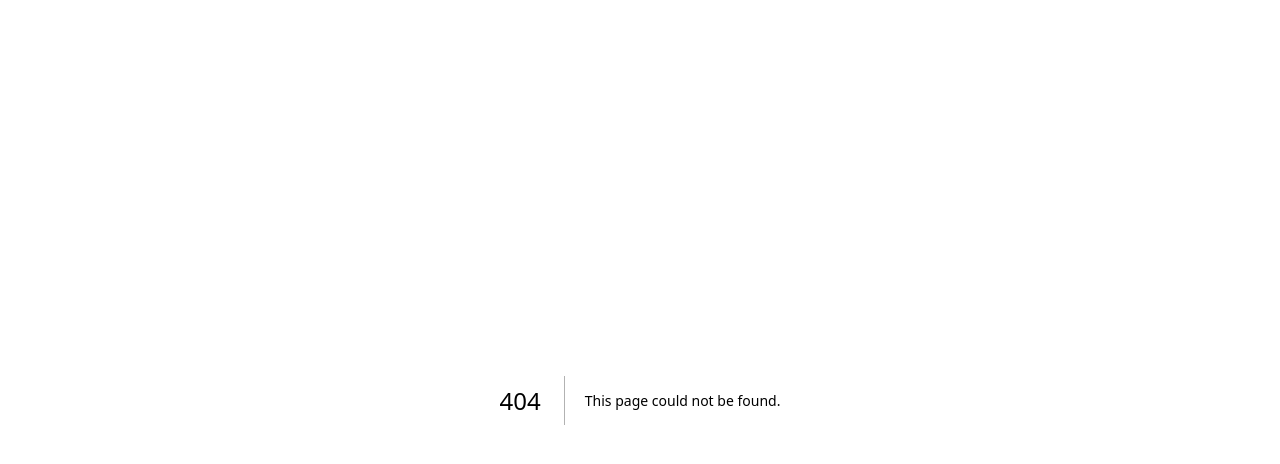
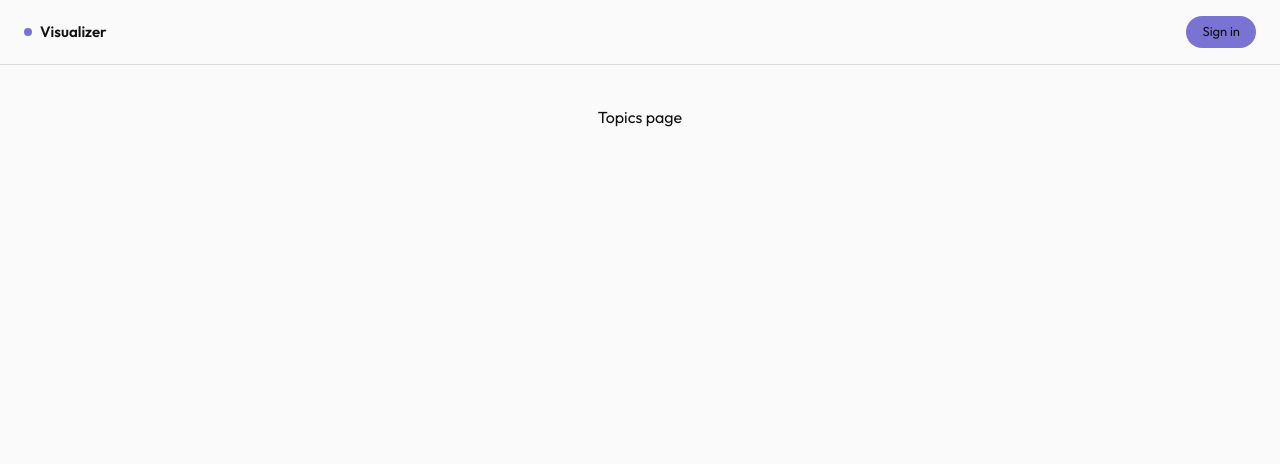
Before and after one commit to rimsha-shoukat/visualizer, a Next.js app: page /topics in a window 1280 px wide. Before the commit this address had no page. Shown: the top 464 px of the page. Built offline with nearby package versions, Linux system fonts and the light colour scheme.

Commit message:
pages && links added

```diff
--- /dev/null
+++ b/src/app/(auth)/profile/page.tsx
@@ -0,0 +1,23 @@
+import Link from "next/link";
+
+export default function Profile() {
+  return (
+    <>
+      <nav className="flex flex-row items-center justify-between px-6 py-4 border-b border-muted/20">
+        <div className="flex flex-row items-center justify-center gap-2">
+          <div className="w-2 h-2 bg-accent rounded-full"></div>
+          <h1 className="text-[15px] font-semibold">Visualizer</h1>
+        </div>
+        <Link
+          href="/topics"
+          className="text-[13px] text-muted px-2.5 py-1 rounded-[5px] hover:text-text/80 hover:bg-muted/10 cursor-pointer"
+        >
+          Topics
+        </Link>
+      </nav>
+      <section className="flex flex-col items-center justify-center gap-4 my-10">
+        Profile page
+      </section>
+    </>
+  );
+}
--- a/src/app/auth/signin/page.tsx
+++ b/src/app/(auth)/signin/page.tsx
@@ -1,3 +1,5 @@
+import Link from "next/link";
+
 export default function Signin() {
   return (
     <>
@@ -6,7 +8,9 @@ export default function Signin() {
           <div className="w-2 h-2 bg-accent rounded-full"></div>
           <h1 className="text-[15px] font-semibold">Visualizer</h1>
         </div>
-        <div className="text-[12px] text-muted">← Back to home</div>
+        <Link href="/" className="text-[12px] text-muted">
+          ← Back to home
+        </Link>
       </nav>
       <section className="flex flex-col items-center justify-center gap-4 my-10">
         <main className="flex flex-col items-center justify-center gap-3 border border-muted/15 bg-muted/6 rounded-lg p-4 min-[385px]:p-10">
--- /dev/null
+++ b/src/app/topics/page.tsx
@@ -0,0 +1,23 @@
+import Link from "next/link";
+
+export default function Signin() {
+  return (
+    <>
+      <nav className="flex flex-row items-center justify-between px-6 py-4 border-b border-muted/20">
+        <div className="flex flex-row items-center justify-center gap-2">
+          <div className="w-2 h-2 bg-accent rounded-full"></div>
+          <h1 className="text-[15px] font-semibold">Visualizer</h1>
+        </div>
+        <Link
+          href="/signin"
+          className="py-1.5 px-4 text-[13px] rounded-full bg-accent text-text cursor-pointer"
+        >
+          Sign in
+        </Link>
+      </nav>
+      <section className="flex flex-col items-center justify-center gap-4 my-10">
+        Topics page
+      </section>
+    </>
+  );
+}
--- a/src/components/landing.tsx
+++ b/src/components/landing.tsx
@@ -1,3 +1,5 @@
+import Link from "next/link";
+
 export default function Landing() {
   return (
     <>
@@ -17,9 +19,12 @@ export default function Landing() {
             finally click.
           </p>
           <div className="flex flex-row gap-3 text-[13px] mt-4">
-            <button className="px-6 py-2 rounded-full bg-accent cursor-pointer">
+            <Link
+              href="/topics"
+              className="px-6 py-2 rounded-full bg-accent cursor-pointer"
+            >
               Browse topics
-            </button>
+            </Link>
             <button className="px-6 py-2 rounded-full border border-muted/50 cursor-pointer">
               How it works
             </button>
--- a/src/components/navbar.tsx
+++ b/src/components/navbar.tsx
@@ -1,3 +1,5 @@
+import Link from "next/link";
+
 export default function Navbar() {
   return (
     <>
@@ -7,16 +9,25 @@ export default function Navbar() {
           <h1 className="text-[15px] font-semibold">Visualizer</h1>
         </div>
         <div className="flex flex-row items-center justify-center gap-2 text-muted text-[13px]">
-          <button className="hidden min-[450px]:block px-2.5 py-1 rounded-[5px] hover:text-text/80 hover:bg-muted/10 cursor-pointer">
+          <Link
+            href="/topics"
+            className="hidden min-[450px]:block px-2.5 py-1 rounded-[5px] hover:text-text/80 hover:bg-muted/10 cursor-pointer"
+          >
             Topics
-          </button>
-          <button className="hidden min-[450px]:block px-2.5 py-1 rounded-[5px] hover:text-text/80 hover:bg-muted/10 cursor-pointer">
+          </Link>
+          <Link
+            href="/profile"
+            className="hidden min-[450px]:block px-2.5 py-1 rounded-[5px] hover:text-text/80 hover:bg-muted/10 cursor-pointer"
+          >
             Profile
-          </button>
+          </Link>
           <div className="hidden min-[450px]:block border-l border-muted/30 w-0.5 h-4"></div>
-          <button className="py-1.5 px-4 rounded-full bg-accent text-text cursor-pointer">
+          <Link
+            href="/signin"
+            className="py-1.5 px-4 rounded-full bg-accent text-text cursor-pointer"
+          >
             Sign in
-          </button>
+          </Link>
         </div>
       </nav>
     </>
--- a/src/components/topics.tsx
+++ b/src/components/topics.tsx
@@ -1,12 +1,17 @@
+import Link from "next/link";
+
 export default function Topics() {
   return (
     <>
       <section className="w-full h-auto">
         <div className="flex flex-row items-center justify-between mb-4">
           <h5 className="text-[15px]">Popular topics</h5>
-          <button className="text-[13.5px] text-accent cursor-pointer">
+          <Link
+            href="/topics"
+            className="text-[13.5px] text-accent cursor-pointer"
+          >
             See all →
-          </button>
+          </Link>
         </div>
         <section className="grid grid-cols-1 min-[482px]:grid-cols-2 gap-3">
           <div className="bg-muted/8 border border-muted/30 rounded-xl hover:border-accent flex flex-col items-start justify-between gap-3 p-4 cursor-pointer">
```
